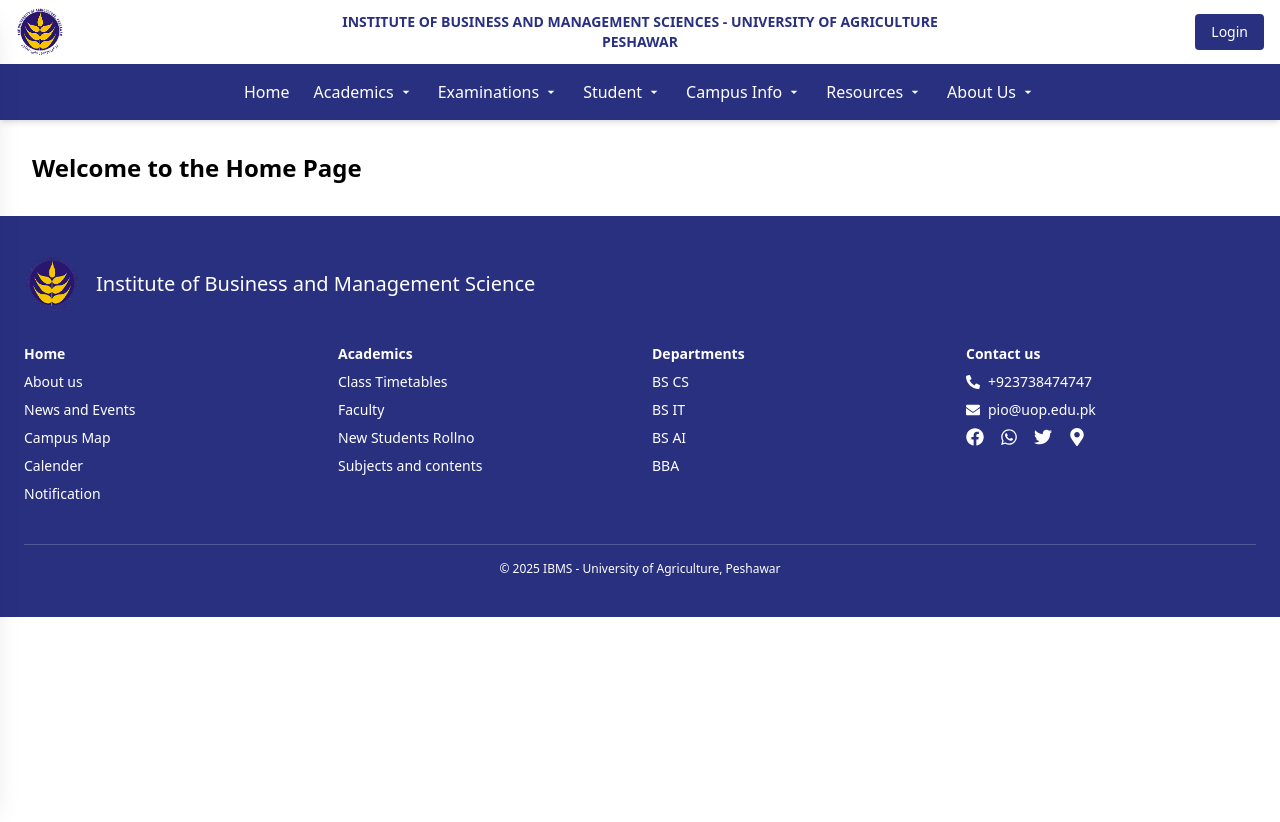
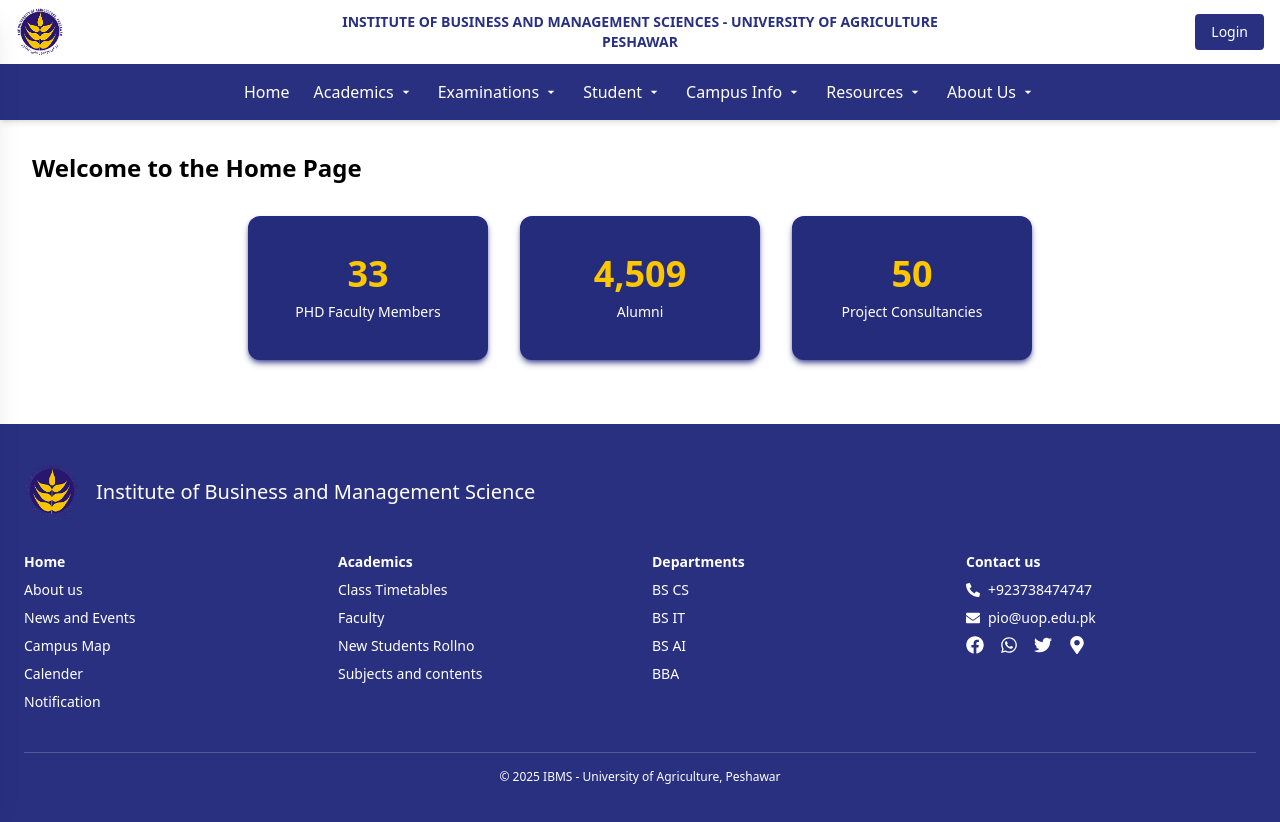
Before and after one commit to Kalsoom08/FYP-FrontEnd, a React (Vite) app: page / in a window 1280 px wide. Shown: the top 822 px of the page. Before the commit the page ends 800 px from the top, so only its background shows below. Built offline with nearby package versions, Linux system fonts and the light colour scheme.

Commit message:
Alumni section is created

```diff
--- a/package.json
+++ b/package.json
@@ -15,11 +15,12 @@
     "@tanstack/react-query": "^5.81.5",
     "axios": "^1.10.0",
     "framer-motion": "^12.20.1",
-    "pdfjs-dist": "^3.11.174",
+    "pdfjs-dist": "^5.3.93",
     "react": "^19.1.0",
+    "react-countup": "^6.5.3",
     "react-dom": "^19.1.0",
     "react-icons": "^5.5.0",
-    "react-pdf": "^7.7.3",
+    "react-pdf": "^10.0.1",
     "react-redux": "^9.2.0",
     "react-router-dom": "^7.6.3",
     "react-toastify": "^11.0.5",
--- a/src/App.jsx
+++ b/src/App.jsx
@@ -23,7 +23,6 @@
 
         </Routes>
       </div>
-
       <Footer/>
       <ToastContainer
         position="top-right"
--- /dev/null
+++ b/src/Components/StatsCard/AlumniCard.jsx
@@ -0,0 +1,26 @@
+import React from 'react';
+import CountUp from 'react-countup';
+
+export const AlumniCard = () => {
+  const stats = [
+    { number: 33, label: 'PHD Faculty Members' },
+    { number: 4509, label: 'Alumni' },
+    { number: 50, label: 'Project Consultancies' },
+  ];
+
+  return (
+    <div className="flex justify-center flex-wrap gap-8 p-8 bg-white">
+      {stats.map((item, index) => (
+        <div
+          key={index}
+          className="bg-[#262C7C] text-white w-60 h-36 flex flex-col justify-center items-center rounded-xl shadow-[#262c7cb6] shadow-md "
+        >
+          <span className="text-4xl font-bold text-yellow-400">
+            <CountUp end={item.number} duration={1.5} />
+          </span>
+          <p className="mt-2 text-sm text-white text-center">{item.label}</p>
+        </div>
+      ))}
+    </div>
+  );
+};
--- a/src/Pages/Public/Home.jsx
+++ b/src/Pages/Public/Home.jsx
@@ -1,9 +1,11 @@
 import React from 'react';
+import {AlumniCard} from '../../Components/StatsCard/AlumniCard';
 
 export const Home = () => {
   return (
     <div className="p-4">
       <h1 className="text-2xl font-bold">Welcome to the Home Page</h1>
+      <AlumniCard/>
     </div>
   );
 };
```
Also changed, not shown: 1 other file (tests, documents, lock files or other folders).
